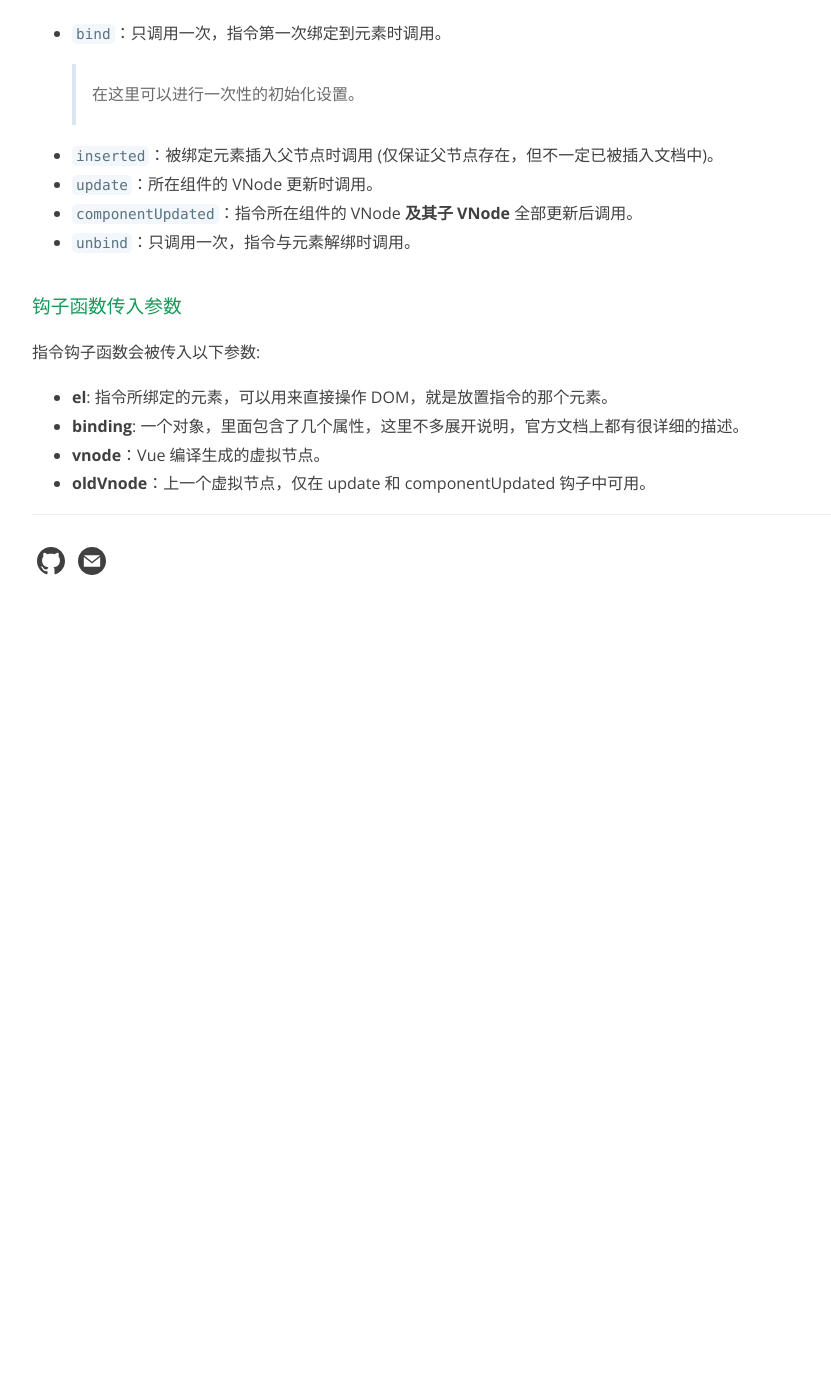
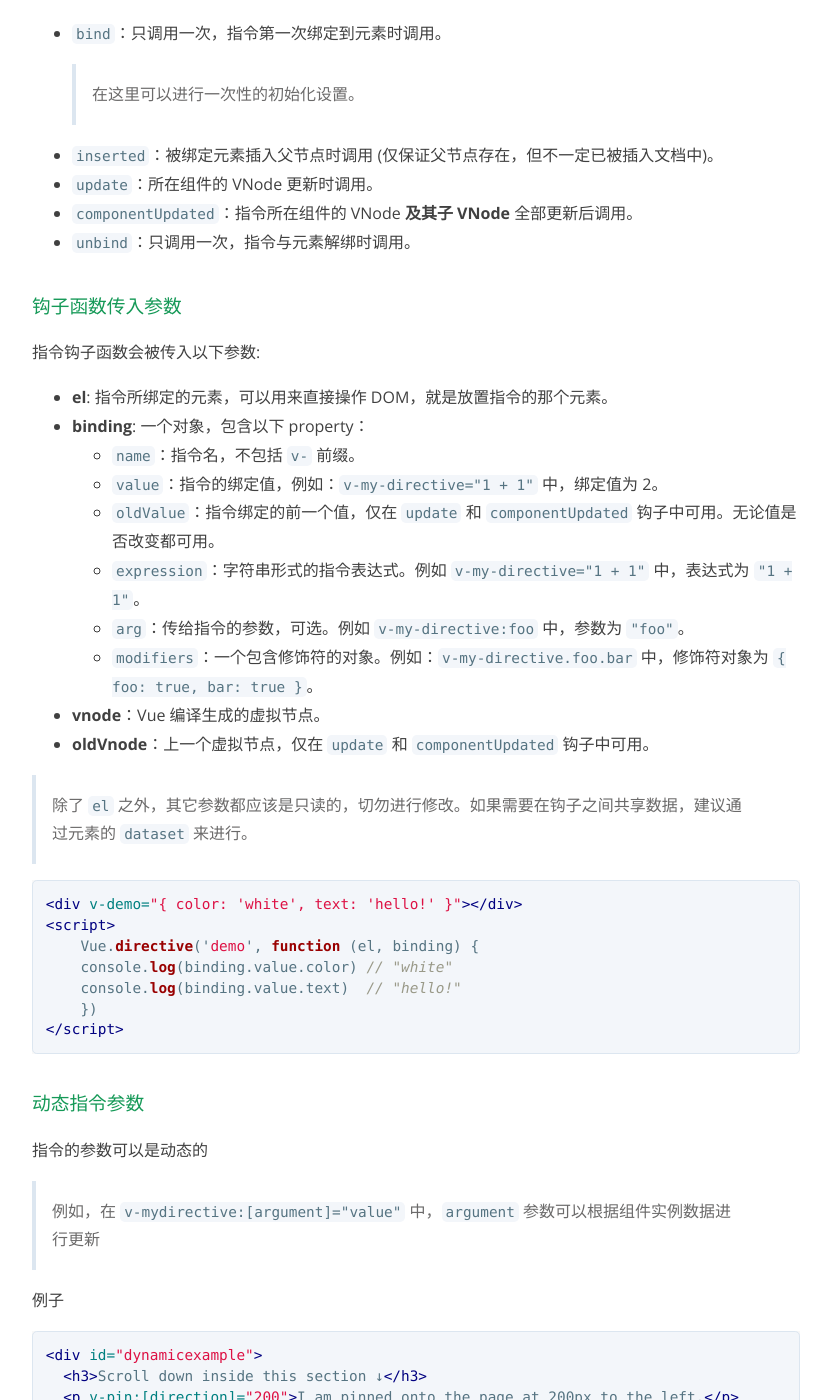
Before and after one commit to higwendolyn/Alias, a Jekyll site: the page built from _posts/2021-02-17-Vue_directive.md, in a window 1280 px wide and 1400 px high, scrolled down 1341 px. Shown: the whole window, without its empty margins (64-895 px from the left). Built offline with Jekyll 4.4.1, drawn with Linux system fonts in a browser that asks for light colours; before the commit the page ends 1971 px from its top, so only the background shows below that; some of the changed text lies outside the part shown.

Commit message:
完成自定义指令

````diff
--- a/_posts/2021-02-17-Vue_directive.md
+++ b/_posts/2021-02-17-Vue_directive.md
@@ -49,7 +49,6 @@ category: 'Vue&React'
 </script>
 ```
 
-
 ## 钩子函数
 
 ### 钩子函数
@@ -69,6 +68,93 @@ category: 'Vue&React'
 指令钩子函数会被传入以下参数:
 
 * **el**: 指令所绑定的元素，可以用来直接操作 DOM，就是放置指令的那个元素。
-* **binding**: 一个对象，里面包含了几个属性，这里不多展开说明，官方文档上都有很详细的描述。
+* **binding**: 一个对象，包含以下 property：
+    + ```name```：指令名，不包括 ```v-``` 前缀。
+    + ```value```：指令的绑定值，例如：```v-my-directive="1 + 1"``` 中，绑定值为 2。
+    + ```oldValue```：指令绑定的前一个值，仅在 ```update``` 和 ```componentUpdated``` 钩子中可用。无论值是否改变都可用。
+    + ```expression```：字符串形式的指令表达式。例如 ```v-my-directive="1 + 1"``` 中，表达式为 ```"1 + 1"```。
+    + ```arg```：传给指令的参数，可选。例如 ```v-my-directive:foo``` 中，参数为 ```"foo"```。
+    + ```modifiers```：一个包含修饰符的对象。例如：```v-my-directive.foo.bar``` 中，修饰符对象为 ```{ foo: true, bar: true }```。
 * **vnode**：Vue 编译生成的虚拟节点。
-* **oldVnode**：上一个虚拟节点，仅在 update 和 componentUpdated 钩子中可用。
+* **oldVnode**：上一个虚拟节点，仅在 ```update``` 和 ```componentUpdated``` 钩子中可用。
+
+> 除了 ```el``` 之外，其它参数都应该是只读的，切勿进行修改。如果需要在钩子之间共享数据，建议通过元素的 ```dataset``` 来进行。
+
+```html
+<div v-demo="{ color: 'white', text: 'hello!' }"></div>
+<script>
+    Vue.directive('demo', function (el, binding) {
+    console.log(binding.value.color) // "white"
+    console.log(binding.value.text)  // "hello!"
+    })
+</script>
+```
+
+### 动态指令参数
+
+指令的参数可以是动态的
+
+> 例如，在 ```v-mydirective:[argument]="value"``` 中，```argument``` 参数可以根据组件实例数据进行更新
+
+例子
+```html
+<div id="dynamicexample">
+  <h3>Scroll down inside this section ↓</h3>
+  <p v-pin:[direction]="200">I am pinned onto the page at 200px to the left.</p>
+</div>
+Vue.directive('pin', {
+  bind: function (el, binding, vnode) {
+    el.style.position = 'fixed'
+    var s = (binding.arg == 'left' ? 'left' : 'top')
+    el.style[s] = binding.value + 'px'
+  }
+})
+```
+
+```javascript
+new Vue({
+  el: '#dynamicexample',
+  data: function () {
+    return {
+      direction: 'left'
+    }
+  }
+})
+```
+
+## 实践
+
+先显示默认背景图，当图片资源真正加载出来了之后，再把真实图片放置到对应的位置上并显示出来
+
+```html
+<div id="app2" class="demo">
+    <div v-for="item in imageList">
+        <img src="../assets/image/bg.png" alt="默认图" v-image="item.url">
+    </div>
+</div>
+<script>
+    Vue.directive("image", {
+        inserted: function(el, binding) {
+            setTimeout(function(){
+                el.setAttribute("src", binding.value);
+            }, Math.random() * 1200)
+        }
+    })
+    new Vue({
+        el: "#app2",
+        data: {
+            imageList: [
+                {
+                    url: "http://consumer-img.waixing.com/content/dam/waixing-cbg-site/greate-china/cn/mkt/homepage/section4/home-s4-p10-plus.jpg"
+                },
+                {
+                    url: "http://consumer-img.waixing.com/content/dam/waixing-cbg-site/greate-china/cn/mkt/homepage/section4/home-s4-watch2-pro-banner.jpg"
+                },
+                {
+                    url: "http://consumer-img.waixing.com/content/dam/waixing-cbg-site/en/mkt/homepage/section4/home-s4-matebook-x.jpg"
+                }
+            ]
+        }
+    })
+</script>
+```
````
